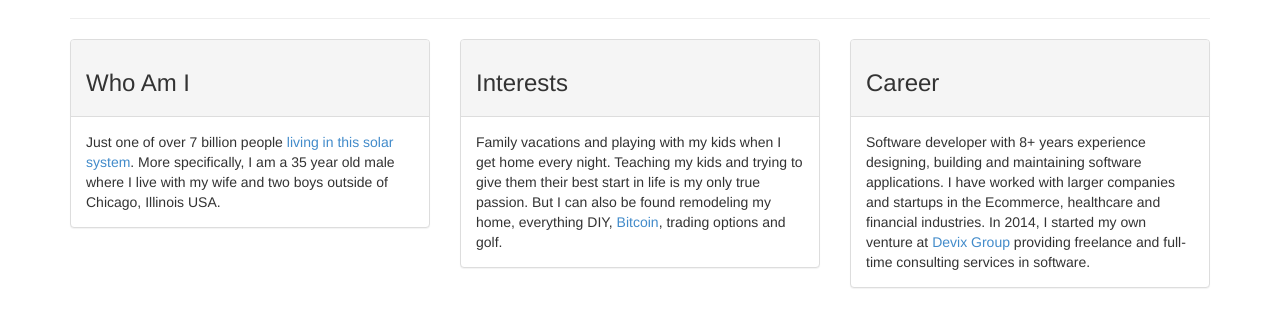
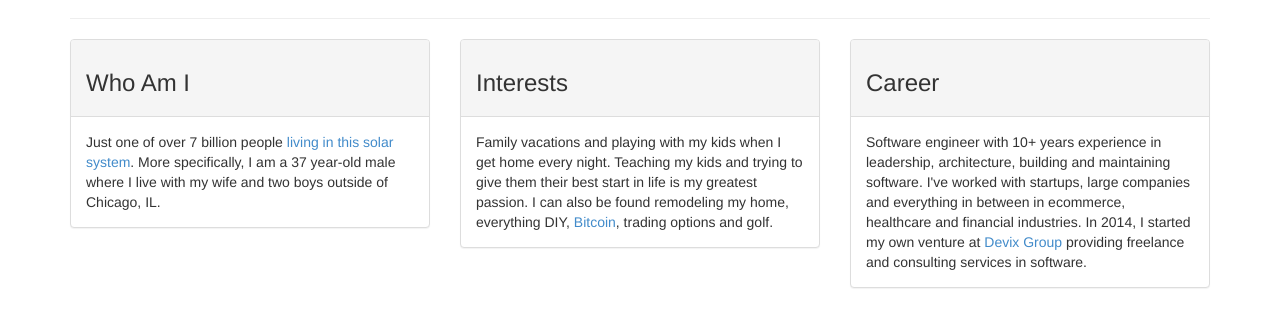
Before and after one commit to jeffrade/rade.mobi, a plain HTML site: page jeff/index.html in a window 1280 px wide. Shown: the part 802-1128 px from the top of the page. Drawn offline with nearby package versions, Linux system fonts and the light colour scheme.

Commit message:
Updating age and years exp to load dynamically; Small cleanup of text and markup

```diff
--- a/jeff/index.html
+++ b/jeff/index.html
@@ -28,7 +28,6 @@
                     <a href="//www.linkedin.com/in/jeffrade"><i class="icon-linkedin-sign"></i></a>&nbsp;
                     <a href="//www.devixgroup.com"><i class="icon-cog"></i></a>&nbsp;
                     <a href="//twitter.com/JeffRade"><i class="icon-twitter"></i></a>&nbsp;
-                    <!--a href="#"><i class="icon-facebook"></i></a>&nbsp;-->
                 </div>
             </div><!-- end div.row -->
             <div class="row">
@@ -44,8 +43,8 @@
                   <div class="panel panel-default">
                     <div class="panel-heading"><h3>Who Am I</h3></div>
                     <div class="panel-body">
-                        Just one of over 7 billion people <a href="//en.wikipedia.org/wiki/International_Space_Station" target="_new">living in this solar system</a>.  More specifically, I am a 35 year old male
-                        where I live with my wife and two boys outside of Chicago, Illinois USA.
+                        Just one of over 7 billion people <a href="//en.wikipedia.org/wiki/International_Space_Station" target="_new">living in this solar system</a>.
+												More specifically, I am a <span id="age-text">35</span> year-old male where I live with my wife and two boys outside of Chicago, IL.
                     </div>
                   </div>
                 </div>
@@ -54,7 +53,7 @@
                     <div class="panel-heading"><h3>Interests</h3></div>
                     <div class="panel-body">
                         Family vacations and playing with my kids when I get home every night.  Teaching my kids and trying
-                        to give them their best start in life is my only true passion. But I can also be found remodeling
+                        to give them their best start in life is my greatest passion. I can also be found remodeling
                         my home, everything DIY, <a href="//bitcoin.org/" target="_new">Bitcoin</a>, trading options and golf.
                     </div>
                   </div>
@@ -63,10 +62,10 @@
                     <div class="panel panel-default">
                     <div class="panel-heading"><h3>Career</h3></div>
                     <div class="panel-body">
-                        Software developer with 8+ years experience designing, building and maintaining software applications.
-                        I have worked with larger companies and startups in the Ecommerce, healthcare and financial industries.
-                        In 2014, I started my own venture at <a href="//www.devixgroup.com">Devix Group</a> providing freelance
-                        and full-time consulting services in software.
+                        Software engineer with <span id="years-experience-text">8</span>+ years experience in leadership, architecture, building
+												and maintaining software. I've worked with startups, large companies and everything
+												in between in ecommerce, healthcare and financial industries. In 2014, I started my own venture at
+												<a href="//www.devixgroup.com">Devix Group</a> providing freelance and consulting services in software.
                     </div>
                   </div>
                 </div>
@@ -85,6 +84,6 @@
 
 		<script src="//ajax.googleapis.com/ajax/libs/jquery/2.0.2/jquery.min.js"></script>
 		<script src="js/bootstrap.min.js"></script>
-        <script src="js/script.js"></script>
+		<script src="js/script.js"></script>
 	</body>
 </html>
--- a/jeff/js/script.js
+++ b/jeff/js/script.js
@@ -1,3 +1,4 @@
 $(document).ready(function(){
-  //nothing to do yet
+  $('#years-experience-text').html((new Date()).getFullYear() - 2007);
+  $('#age-text').html((new Date()).getFullYear() - 1980);
 });
```
